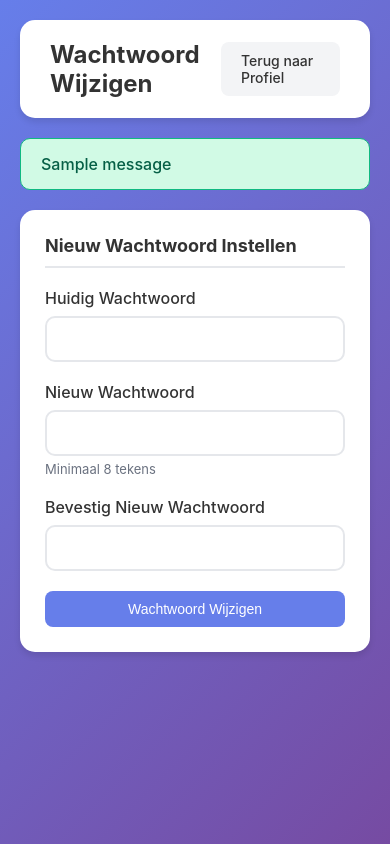
After one commit to Potvis/availabilityTracker, a Django app: page /accounts/password/change/ in a window 390 px wide. The commit adds this page. Run offline with Django 5.2, Linux system fonts and the light colour scheme; a user stored in the database is signed in; tables that the repository leaves empty hold one stand-in row (values such as "Sample post"); one stand-in notice (Sample message) is shown.

Commit message:
add calendar view, password change, weight fix, admin reorganization
User-side changes:
- Dashboard calendar view: clicking Kalender now shows sessions grouped by
  day in a responsive grid with quick-book buttons
- Profile weight field: pre-populates from last business event booking when
  profile weight is null
- Password change: new view at /accounts/password/change/ with link from
  profile page, validates current password and min length

Admin-side changes:
- Reorganized admin sidebar into logical groups via custom get_app_list:
  Leden, Sessies & Boekingen, Apparatuur, Bedrijven, Instellingen
- Moved Company/BusinessEvent/BusinessEventBooking to own Bedrijven section
- Settings section groups: SpringType, ShellType, CardType, CSV Imports,
  Users & Groups
- Cleaned up duplicate local imports in accounts/views.py

https://claude.ai/code/session_018hai4BTL1cWyG9jxFuL5Mx

```diff
--- a/backend/accounts/urls.py
+++ b/backend/accounts/urls.py
@@ -21,6 +21,7 @@ urlpatterns = [
     path('profile/complete/', views.profile_complete, name='profile_complete'),
     path('profile/quick-update/', views.profile_quick_update, name='profile_quick_update'),
 
-    # Password reset
+    # Password reset & change
     path('password-reset/', views.password_reset_request, name='password_reset'),
+    path('password/change/', views.change_password, name='change_password'),
 ]
--- a/backend/accounts/views.py
+++ b/backend/accounts/views.py
@@ -1,5 +1,5 @@
 from django.shortcuts import render, redirect
-from django.contrib.auth import login, logout, authenticate
+from django.contrib.auth import login, logout, authenticate, update_session_auth_hash
 from django.contrib.auth.decorators import login_required
 from django.contrib import messages
 from django.contrib.auth.models import User
@@ -10,7 +10,7 @@ from .models import UserProfile
 from equipment.assignment import get_equipment_requirements_display
 from django.utils import timezone
 from datetime import timedelta
-from bookings.schedule_models import SessionSchedule, BusinessEventBooking
+from bookings.schedule_models import SessionSchedule, BusinessEventBooking, SessionBooking
 from bookings.models import SessionAttendance
 from cards.models import CardType
 
@@ -151,9 +151,19 @@ def profile_view(request):
         else:
             messages.error(request, 'Corrigeer de fouten hieronder.')
     else:
+        # Try to pre-populate weight from last known source if not set
+        initial_data = {}
+        if profile.weight is None:
+            last_event_booking = BusinessEventBooking.objects.filter(
+                member=profile.member, weight__isnull=False
+            ).order_by('-booked_at').first()
+            if last_event_booking:
+                initial_data['weight'] = last_event_booking.weight
+
         form = ProfileCompletionForm(
             instance=profile,
-            member=profile.member
+            member=profile.member,
+            initial=initial_data,
         )
 
     # Get equipment requirements
@@ -163,9 +173,6 @@ def profile_view(request):
     active_cards = profile.member.active_cards()
 
     # Get upcoming bookings
-    from bookings.schedule_models import SessionBooking
-    from django.utils import timezone
-
     upcoming_bookings = SessionBooking.objects.filter(
         attendance__member=profile.member,
         session_datetime__gte=timezone.now(),
@@ -275,6 +282,33 @@ def _send_password_reset_email(user, request=None):
         )
     except Exception:
         pass  # Fail silently to not reveal email info
+
+
+@login_required
+def change_password(request):
+    """Allow authenticated users to change their password"""
+    if request.method == 'POST':
+        current_password = request.POST.get('current_password', '')
+        new_password = request.POST.get('new_password', '')
+        confirm_password = request.POST.get('confirm_password', '')
+
+        if not request.user.check_password(current_password):
+            messages.error(request, 'Huidig wachtwoord is onjuist.')
+        elif len(new_password) < 8:
+            messages.error(request, 'Nieuw wachtwoord moet minimaal 8 tekens bevatten.')
+        elif new_password != confirm_password:
+            messages.error(request, 'Nieuwe wachtwoorden komen niet overeen.')
+        else:
+            request.user.set_password(new_password)
+            request.user.save()
+            update_session_auth_hash(request, request.user)
+            messages.success(request, 'Wachtwoord succesvol gewijzigd.')
+            return redirect('accounts:profile')
+
+    return render(request, 'accounts/change_password.html', {
+        'title': 'Wachtwoord Wijzigen'
+    })
+
 
 @login_required
 def client_dashboard(request):
@@ -397,9 +431,6 @@ def book_session(request, schedule_id):
     Book a session for the logged-in user.
     A session card is optional - clients can book with or without one.
     """
-    from bookings.schedule_models import SessionSchedule, SessionBooking
-    from bookings.models import SessionAttendance
-
     if request.method != 'POST':
         return redirect('accounts:client_dashboard')
 
@@ -486,8 +517,6 @@ def cancel_booking(request, booking_id):
     """
     Cancel a booking
     """
-    from bookings.models import SessionAttendance
-
     if request.method != 'POST':
         return redirect('accounts:client_dashboard')
 
--- a/backend/kangoo_project/urls.py
+++ b/backend/kangoo_project/urls.py
@@ -4,6 +4,9 @@ from django.conf import settings
 from django.conf.urls.static import static
 from django.shortcuts import redirect
 from bookings.event_views import event_booking_page, event_confirmation, company_events_page
+from .admin_config import configure_admin
+
+configure_admin()
 
 
 def root_redirect(request):
@@ -30,7 +33,3 @@ urlpatterns = [
 
 if settings.DEBUG:
     urlpatterns += static(settings.MEDIA_URL, document_root=settings.MEDIA_ROOT)
-
-admin.site.site_header = "Jump4Fun Beheer"
-admin.site.site_title = "Kangoo Admin"
-admin.site.index_title = "Welkom bij Jump4Fun Beheer"
--- /dev/null
+++ b/backend/templates/accounts/change_password.html
@@ -0,0 +1,125 @@
+<!DOCTYPE html>
+<html lang="nl">
+<head>
+    <meta charset="UTF-8">
+    <meta name="viewport" content="width=device-width, initial-scale=1.0">
+    <title>Wachtwoord Wijzigen - Jump4Fun</title>
+    <style>
+        * { margin: 0; padding: 0; box-sizing: border-box; }
+        body {
+            font-family: -apple-system, BlinkMacSystemFont, 'Segoe UI', Roboto, sans-serif;
+            background: linear-gradient(135deg, #667eea 0%, #764ba2 100%);
+            min-height: 100vh;
+            padding: 20px;
+        }
+        .container { max-width: 500px; margin: 0 auto; }
+        .header {
+            background: white;
+            padding: 20px 30px;
+            border-radius: 15px;
+            margin-bottom: 20px;
+            box-shadow: 0 4px 6px rgba(0,0,0,0.1);
+            display: flex;
+            justify-content: space-between;
+            align-items: center;
+        }
+        .header h1 { color: #333; font-size: 24px; }
+        .btn {
+            padding: 10px 20px;
+            border-radius: 8px;
+            text-decoration: none;
+            font-weight: 500;
+            transition: all 0.3s;
+            border: none;
+            cursor: pointer;
+            font-size: 14px;
+            display: inline-block;
+        }
+        .btn-primary { background: #667eea; color: white; }
+        .btn-primary:hover { background: #5568d3; transform: translateY(-2px); }
+        .btn-secondary { background: #f3f4f6; color: #333; }
+        .btn-secondary:hover { background: #e5e7eb; }
+        .messages { margin-bottom: 20px; }
+        .alert {
+            padding: 15px 20px;
+            border-radius: 10px;
+            margin-bottom: 10px;
+            font-weight: 500;
+        }
+        .alert-success { background: #d1fae5; color: #065f46; border: 1px solid #10b981; }
+        .alert-error { background: #fee2e2; color: #991b1b; border: 1px solid #ef4444; }
+        .card {
+            background: white;
+            padding: 25px;
+            border-radius: 15px;
+            box-shadow: 0 4px 6px rgba(0,0,0,0.1);
+        }
+        .card h2 {
+            color: #333;
+            margin-bottom: 20px;
+            font-size: 18px;
+            padding-bottom: 10px;
+            border-bottom: 2px solid #e5e7eb;
+        }
+        .form-group { margin-bottom: 20px; }
+        .form-group label {
+            display: block;
+            margin-bottom: 8px;
+            font-weight: 500;
+            color: #333;
+        }
+        .form-control {
+            width: 100%;
+            padding: 12px 15px;
+            border: 2px solid #e5e7eb;
+            border-radius: 10px;
+            font-size: 16px;
+            transition: border-color 0.3s;
+        }
+        .form-control:focus { outline: none; border-color: #667eea; }
+        .help-text { color: #6b7280; font-size: 13px; margin-top: 5px; }
+    </style>
+</head>
+<body>
+    <div class="container">
+        <div class="header">
+            <h1>Wachtwoord Wijzigen</h1>
+            <a href="{% url 'accounts:profile' %}" class="btn btn-secondary">Terug naar Profiel</a>
+        </div>
+
+        {% if messages %}
+        <div class="messages">
+            {% for message in messages %}
+            <div class="alert alert-{{ message.tags }}">
+                {{ message }}
+            </div>
+            {% endfor %}
+        </div>
+        {% endif %}
+
+        <div class="card">
+            <h2>Nieuw Wachtwoord Instellen</h2>
+            <form method="post" novalidate>
+                {% csrf_token %}
+                <div class="form-group">
+                    <label for="current_password">Huidig Wachtwoord</label>
+                    <input type="password" name="current_password" id="current_password"
+                           class="form-control" required>
+                </div>
+                <div class="form-group">
+                    <label for="new_password">Nieuw Wachtwoord</label>
+                    <input type="password" name="new_password" id="new_password"
+                           class="form-control" required>
+                    <div class="help-text">Minimaal 8 tekens</div>
+                </div>
+                <div class="form-group">
+                    <label for="confirm_password">Bevestig Nieuw Wachtwoord</label>
+                    <input type="password" name="confirm_password" id="confirm_password"
+                           class="form-control" required>
+                </div>
+                <button type="submit" class="btn btn-primary" style="width: 100%;">Wachtwoord Wijzigen</button>
+            </form>
+        </div>
+    </div>
+</body>
+</html>
--- a/backend/templates/accounts/profile.html
+++ b/backend/templates/accounts/profile.html
@@ -399,6 +399,9 @@
 
                         <button type="submit" class="btn btn-primary">Wijzigingen Opslaan</button>
                     </form>
+                    <div style="margin-top: 15px; padding-top: 15px; border-top: 1px solid #e5e7eb;">
+                        <a href="{% url 'accounts:change_password' %}" class="btn btn-secondary" style="width: 100%; text-align: center;">Wachtwoord Wijzigen</a>
+                    </div>
                 </div>
             </div>
 
```
Also changed, not shown: backend/kangoo_project/admin_config.py (added, +106 -0 lines), backend/templates/client/dashboard.html (+102 -0 lines).
